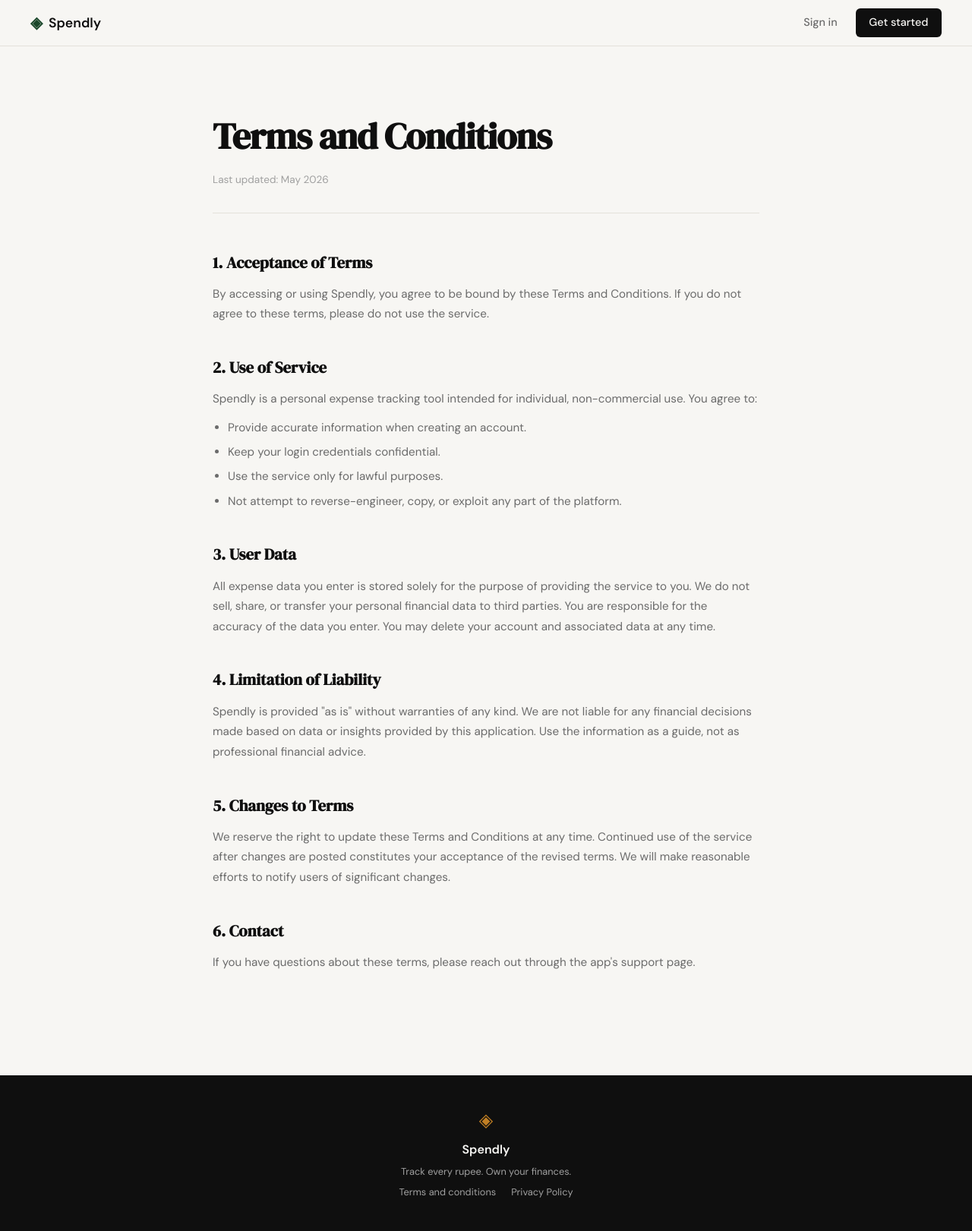
After one commit to iamNehaTomar/spendlyy, a Flask app: page /terms in a window 1280 px wide. The commit adds this page. Shown: the whole page at 76% size. Run offline with Flask 3, Linux system fonts and the light colour scheme.

Commit message:
landing: add terms and conditions page and route

```diff
--- a/app.py
+++ b/app.py
@@ -26,6 +26,11 @@ def login():
 # Placeholder routes — students will implement these                  #
 # ------------------------------------------------------------------ #
 
+@app.route("/terms")
+def terms():
+    return render_template("terms.html")
+
+
 @app.route("/logout")
 def logout():
     return "Logout — coming in Step 3"
--- a/static/css/style.css
+++ b/static/css/style.css
@@ -507,6 +507,79 @@ a { color: inherit; text-decoration: none; }
     color: var(--ink-faint);
 }
 
+.footer-links {
+    display: flex;
+    gap: 1.25rem;
+    font-size: 0.8rem;
+}
+
+.footer-links a {
+    color: var(--ink-faint);
+    transition: color 0.2s;
+}
+
+.footer-links a:hover { color: var(--paper); }
+
+/* ------------------------------------------------------------------ */
+/* Terms page                                                          */
+/* ------------------------------------------------------------------ */
+
+.terms-page {
+    padding: 5rem 2rem 6rem;
+}
+
+.terms-inner {
+    max-width: 720px;
+    margin: 0 auto;
+}
+
+.terms-title {
+    font-family: var(--font-display);
+    font-size: clamp(2rem, 4vw, 3rem);
+    color: var(--ink);
+    letter-spacing: -0.02em;
+    margin-bottom: 0.5rem;
+}
+
+.terms-updated {
+    font-size: 0.85rem;
+    color: var(--ink-faint);
+    margin-bottom: 3rem;
+    padding-bottom: 2rem;
+    border-bottom: 1px solid var(--border);
+}
+
+.terms-section {
+    margin-bottom: 2.5rem;
+}
+
+.terms-section h2 {
+    font-family: var(--font-display);
+    font-size: 1.3rem;
+    color: var(--ink);
+    margin-bottom: 0.75rem;
+}
+
+.terms-section p {
+    font-size: 0.95rem;
+    color: var(--ink-muted);
+    line-height: 1.75;
+}
+
+.terms-section ul {
+    margin-top: 0.75rem;
+    padding-left: 1.25rem;
+    display: flex;
+    flex-direction: column;
+    gap: 0.4rem;
+}
+
+.terms-section ul li {
+    font-size: 0.95rem;
+    color: var(--ink-muted);
+    line-height: 1.7;
+}
+
 /* ------------------------------------------------------------------ */
 /* Responsive                                                          */
 /* ------------------------------------------------------------------ */
--- a/templates/base.html
+++ b/templates/base.html
@@ -35,7 +35,7 @@
             <span class="footer-name">Spendly</span>
             <p class="footer-copy">Track every rupee. Own your finances.</p>
             <p class="footer-links">
-                <a href="#">Terms and conditions</a>
+                <a href="/terms">Terms and conditions</a>
                 <a href="#">Privacy Policy</a>
             </p>
         </div>
--- /dev/null
+++ b/templates/terms.html
@@ -0,0 +1,50 @@
+{% extends "base.html" %}
+
+{% block title %}Terms and Conditions — Spendly{% endblock %}
+
+{% block content %}
+
+<section class="terms-page">
+    <div class="terms-inner">
+        <h1 class="terms-title">Terms and Conditions</h1>
+        <p class="terms-updated">Last updated: May 2026</p>
+
+        <div class="terms-section">
+            <h2>1. Acceptance of Terms</h2>
+            <p>By accessing or using Spendly, you agree to be bound by these Terms and Conditions. If you do not agree to these terms, please do not use the service.</p>
+        </div>
+
+        <div class="terms-section">
+            <h2>2. Use of Service</h2>
+            <p>Spendly is a personal expense tracking tool intended for individual, non-commercial use. You agree to:</p>
+            <ul>
+                <li>Provide accurate information when creating an account.</li>
+                <li>Keep your login credentials confidential.</li>
+                <li>Use the service only for lawful purposes.</li>
+                <li>Not attempt to reverse-engineer, copy, or exploit any part of the platform.</li>
+            </ul>
+        </div>
+
+        <div class="terms-section">
+            <h2>3. User Data</h2>
+            <p>All expense data you enter is stored solely for the purpose of providing the service to you. We do not sell, share, or transfer your personal financial data to third parties. You are responsible for the accuracy of the data you enter. You may delete your account and associated data at any time.</p>
+        </div>
+
+        <div class="terms-section">
+            <h2>4. Limitation of Liability</h2>
+            <p>Spendly is provided "as is" without warranties of any kind. We are not liable for any financial decisions made based on data or insights provided by this application. Use the information as a guide, not as professional financial advice.</p>
+        </div>
+
+        <div class="terms-section">
+            <h2>5. Changes to Terms</h2>
+            <p>We reserve the right to update these Terms and Conditions at any time. Continued use of the service after changes are posted constitutes your acceptance of the revised terms. We will make reasonable efforts to notify users of significant changes.</p>
+        </div>
+
+        <div class="terms-section">
+            <h2>6. Contact</h2>
+            <p>If you have questions about these terms, please reach out through the app's support page.</p>
+        </div>
+    </div>
+</section>
+
+{% endblock %}
```
